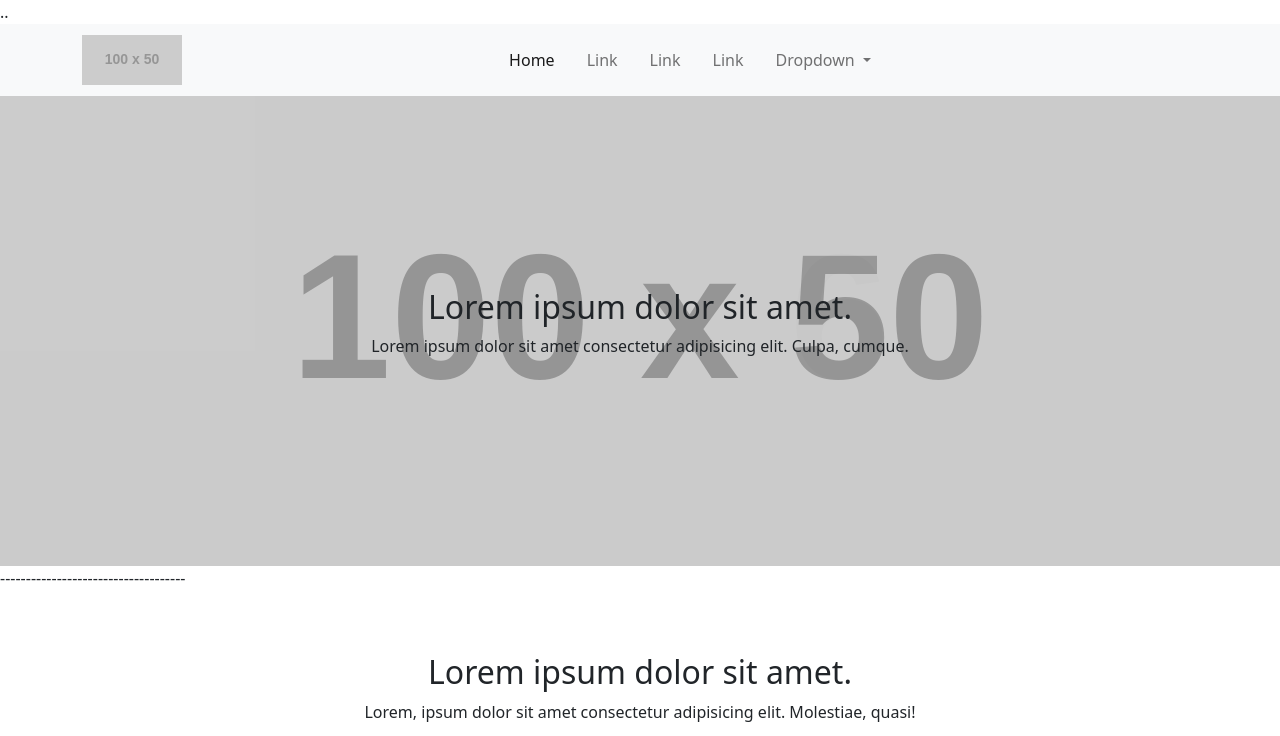
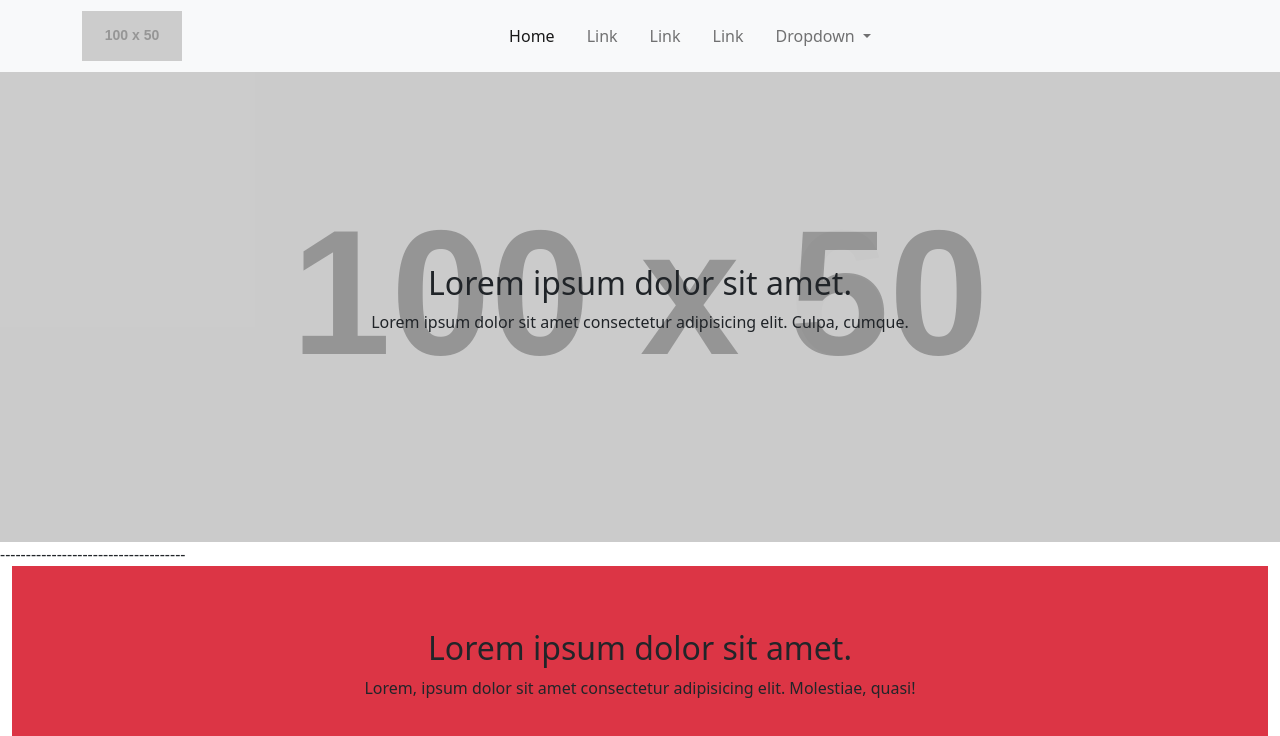
Before and after one commit to masnlyu/Personal, a plain HTML site: page index.html in a window 1280 px wide. Shown: the top 736 px of the page. Drawn offline with Linux system fonts and the light colour scheme; placeholder pictures from the web are drawn by us.

Commit message:
修改顏色

```diff
--- a/index.html
+++ b/index.html
@@ -37,8 +37,7 @@
 </head>
 
 <body>
-  ..
-  <nav class="navbar navbar-expand-lg navbar-light bg-light">
+    <nav class="navbar navbar-expand-lg navbar-light bg-light">
     <div class="container-sm">
       <a class="" href="#">
         <img src="https://fakeimg.pl/100x50/" alt="">
@@ -109,7 +108,7 @@
           <button type="button" data-bs-target="#carouselExampleIndicators" data-bs-slide-to="2"
             aria-label="Slide 3"></button>
         </div>
-        <div class="carousel-inner skill">
+        <div class="carousel-inner skill bg-danger">
           <div class="carousel-item active " data-bs-interval="10000">
             <h2>Lorem ipsum dolor sit amet.</h2>
             <p>Lorem, ipsum dolor sit amet consectetur adipisicing elit. Molestiae, quasi!</p>
```
